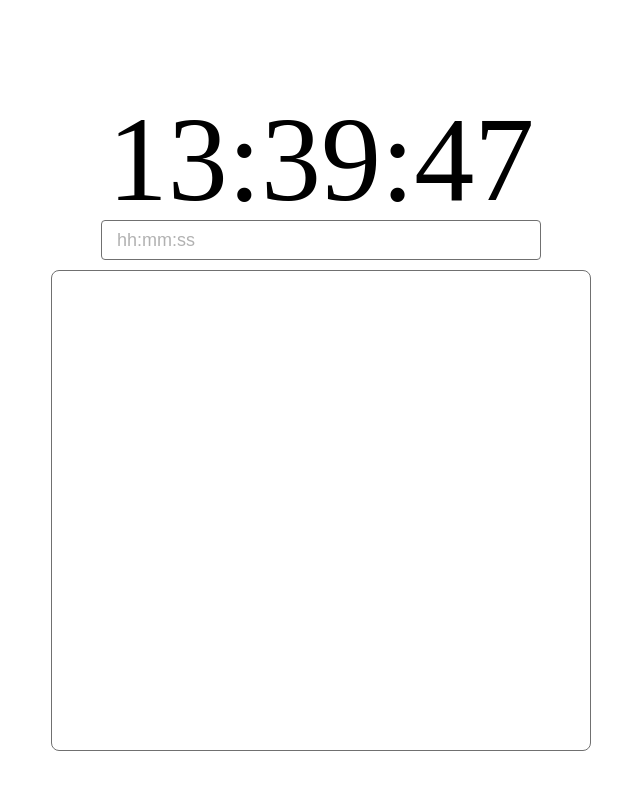
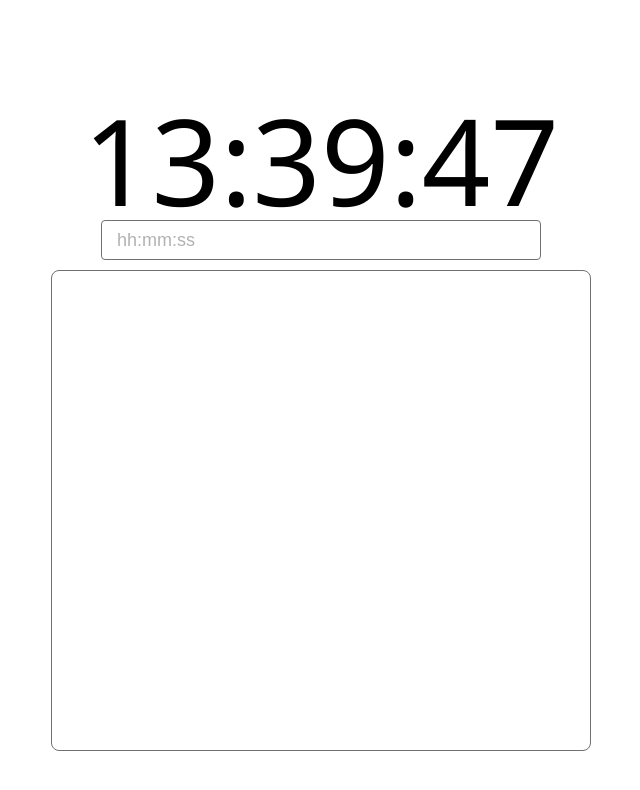
Before and after one commit to WhoStoleMySleep/Clock, a React (Create React App) app: page / in a window 1280 px wide. Shown: the top 790 px of the page, without its empty margins (319-959 px from the left). Built offline with nearby package versions, Linux system fonts and the light colour scheme.

Commit message:
feat: Set the global font to 'Segoe UI'

```diff
--- a/src/App.css
+++ b/src/App.css
@@ -1,5 +1,6 @@
 .App {
   text-align: center;
+  font-family: 'Segoe UI';
 }
 
 .App-logo {
```
